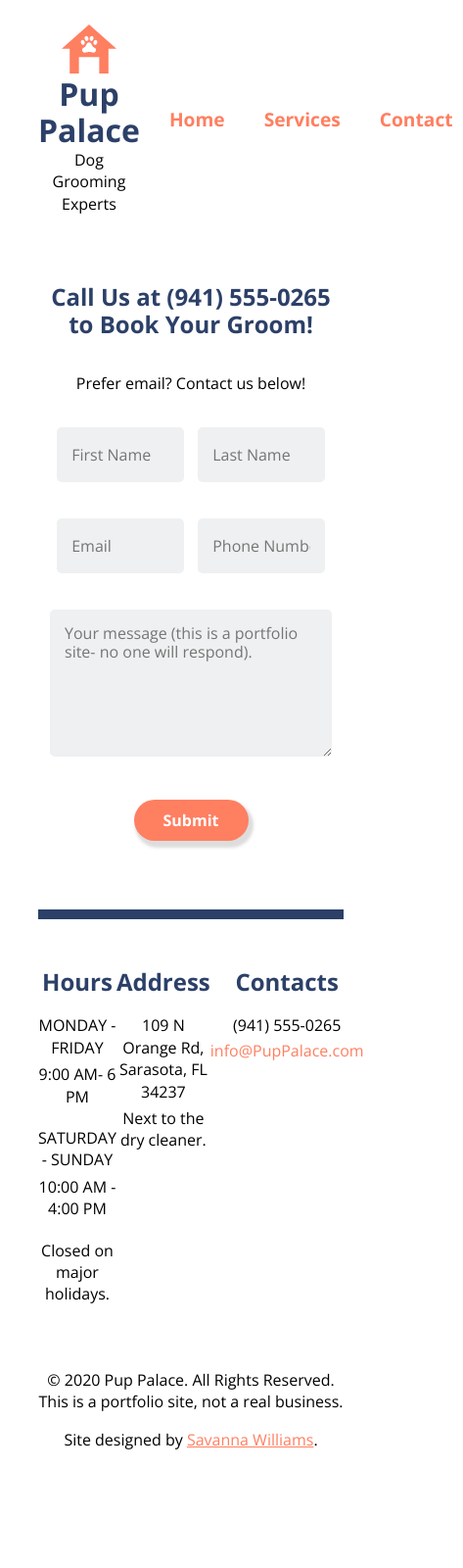
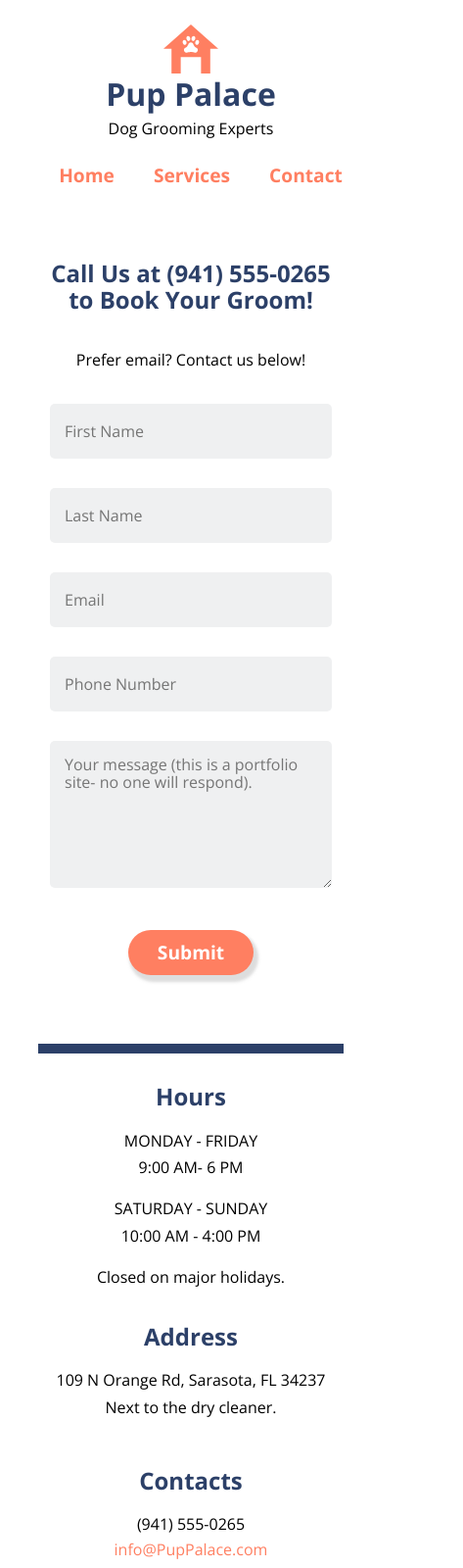
Before and after one commit to SavannaWilliams/adv-web-static-site, a plain HTML site: page contact.html in a window 390 px wide. Shown: the top 1600 px of the page at 98% size, 473 px wide, since content can reach past the window. Before the commit the page ends 1505 px from the top, so only its background shows below. Drawn offline with nearby package versions, Linux system fonts and the light colour scheme.

Commit message:
Make mobile phone media query css adjustments.

```diff
--- a/css/styles.css
+++ b/css/styles.css
@@ -356,9 +356,7 @@ input[type=text] {
     }
 
     .site-name {
-        display: flex;
         flex-flow: column nowrap;
-        justify-content: space-between;
         align-items: center;
         text-align: center;
     }
@@ -374,12 +372,17 @@ input[type=text] {
         flex-flow: column nowrap;
     }
 
+    #testimonials {
+        margin-bottom: 50px;
+    }
+
     .testimonial-card {
         margin-bottom: 20px;
-        width: 80%;
+        width: 70%;
         height: 300px;
     }
 
+    /* Services page */
     .services-grid {
         margin: 0 auto 20px auto;
     }
@@ -404,4 +407,60 @@ input[type=text] {
 /* == Mobile phone media query == */
 @media only screen and (max-width: 425px) {
 
+    header {
+        flex-flow: column nowrap;
+    }
+
+    .site-name h1 {
+        margin-bottom: 5px;
+    }
+
+    .site-name {
+        margin-bottom: 20px;
+    }
+
+    #experience img {
+        height: 225px;
+    }
+
+    #experience div {
+        max-width: 70%;
+    }
+
+    .testimonial-card {
+        width: 90%;
+        height: 350px;
+    }
+
+    .footer-info {
+        flex-flow: column nowrap;
+        align-items: center;
+    }
+
+    .footer-card {
+        margin-bottom: 30px;
+    }
+
+    .footer-card h2 {
+        margin-top: 0;
+    }
+
+    /* Services page */
+    .services-intro {
+        width: 70%;
+    }
+
+    .input-group {
+        flex-flow: column nowrap;
+    }
+
+    /* Contact page */
+    input[type=text] {
+        width: 100%;
+        margin: 12px auto 18px auto;
+    }
+
+    #contact-form .button {
+        font-size: 1.2rem;
+    }
 }
```
